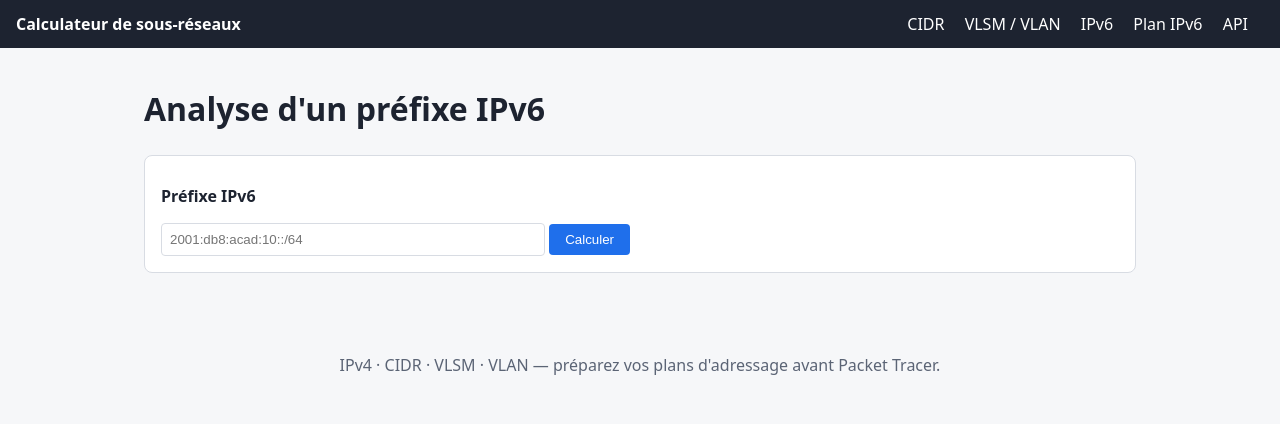
After one commit to Greg-Yo/calculateur-de-sous-reseau, a Spring Boot app: page /ipv6 in a window 1280 px wide. The commit adds this page. Shown: the top 424 px of the page. Run offline with Spring Boot 4, Linux system fonts and the light colour scheme; some of the project's set-up classes (security, data sources, template engines, error pages and the like) are left out, and stand-ins take their place.

Commit message:
feat: add the IPv6 prefix analysis page
Co-Authored-By: Claude Opus 5.5 <noreply@anthropic.com>
Claude-Session: https://claude.ai/code/session_01XVMMJhZLq7YD9KQzhAFHw5

```diff
--- /dev/null
+++ b/src/main/java/com/coco/subnet/controller/Ipv6WebController.java
@@ -0,0 +1,58 @@
+package com.coco.subnet.controller;
+
+import com.coco.subnet.dto.Ipv6CidrForm;
+import com.coco.subnet.dto.Ipv6SubnetResponse;
+import com.coco.subnet.model.InvalidInputException;
+import com.coco.subnet.service.Ipv6SubnetService;
+import org.springframework.stereotype.Controller;
+import org.springframework.ui.Model;
+import org.springframework.validation.BindingResult;
+import org.springframework.web.bind.annotation.GetMapping;
+import org.springframework.web.bind.annotation.ModelAttribute;
+import org.springframework.web.bind.annotation.PostMapping;
+
+/** Pages web IPv6 : même principe que WebController (le modèle valide, les erreurs vont sous le champ). */
+@Controller
+public class Ipv6WebController {
+
+    private final Ipv6SubnetService subnetService;
+
+    public Ipv6WebController(Ipv6SubnetService subnetService) {
+        this.subnetService = subnetService;
+    }
+
+    @GetMapping("/ipv6")
+    public String ipv6Page(Model model) {
+        model.addAttribute("ipv6CidrForm", new Ipv6CidrForm());
+        return "ipv6";
+    }
+
+    @PostMapping("/ipv6")
+    public String calculateIpv6(@ModelAttribute("ipv6CidrForm") Ipv6CidrForm form, BindingResult binding, Model model) {
+        try {
+            Ipv6SubnetResponse result = Ipv6SubnetResponse.from(subnetService.calculate(form.getCidr()));
+            model.addAttribute("result", result);
+            model.addAttribute("totalAddressesGrouped", groupThousands(result.totalAddresses()));
+            model.addAttribute("subnets64Grouped", groupThousands(result.subnets64()));
+        } catch (InvalidInputException e) {
+            WebController.reject(binding, e);
+        }
+        return "ipv6";
+    }
+
+    /** "18446744073709551616" → "18 446 744 073 709 551 616" (null reste null). */
+    static String groupThousands(String digits) {
+        if (digits == null) {
+            return null;
+        }
+        StringBuilder grouped = new StringBuilder();
+        int length = digits.length();
+        for (int i = 0; i < length; i++) {
+            if (i > 0 && (length - i) % 3 == 0) {
+                grouped.append(' ');
+            }
+            grouped.append(digits.charAt(i));
+        }
+        return grouped.toString();
+    }
+}
--- a/src/main/resources/templates/fragments/layout.html
+++ b/src/main/resources/templates/fragments/layout.html
@@ -12,6 +12,8 @@
     <nav>
         <a th:href="@{/}">CIDR</a>
         <a th:href="@{/vlsm}">VLSM / VLAN</a>
+        <a th:href="@{/ipv6}">IPv6</a>
+        <a th:href="@{/ipv6/plan}">Plan IPv6</a>
         <a th:href="@{/swagger-ui.html}">API</a>
     </nav>
 </header>
--- /dev/null
+++ b/src/main/resources/templates/ipv6.html
@@ -0,0 +1,35 @@
+<!DOCTYPE html>
+<html lang="fr" xmlns:th="http://www.thymeleaf.org">
+<head th:replace="~{fragments/layout :: head('IPv6')}"></head>
+<body>
+<header th:replace="~{fragments/layout :: header}"></header>
+<main>
+    <h1>Analyse d'un préfixe IPv6</h1>
+
+    <form th:action="@{/ipv6}" th:object="${ipv6CidrForm}" method="post" class="card">
+        <label for="cidr">Préfixe IPv6</label>
+        <input id="cidr" type="text" th:field="*{cidr}" placeholder="2001:db8:acad:10::/64" autocomplete="off"
+               th:classappend="${#fields.hasErrors('cidr')} ? 'invalid'">
+        <p class="error" th:if="${#fields.hasErrors('cidr')}" th:errors="*{cidr}">Erreur</p>
+        <button type="submit">Calculer</button>
+    </form>
+
+    <section th:if="${result}" class="card">
+        <p class="warning" th:each="warning : ${result.warnings}" th:text="${warning}">Avertissement</p>
+        <table class="details">
+            <tr><th>Réseau</th><td th:text="${result.cidr}"></td></tr>
+            <tr><th>Adresse réseau</th><td th:text="${result.networkAddress}"></td></tr>
+            <tr><th>Forme complète</th><td th:text="${result.networkAddressFull}"></td></tr>
+            <tr><th>Dernière adresse</th><td th:text="${result.lastAddress}"></td></tr>
+            <tr><th>Longueur du préfixe</th><td th:text="'/' + ${result.prefixLength}"></td></tr>
+            <tr><th>Adresses au total</th>
+                <td th:text="${result.totalAddressesPower} + ' = ' + ${totalAddressesGrouped}"></td></tr>
+            <tr><th>Sous-réseaux /64</th>
+                <td th:text="${subnets64Grouped} ?: '— (sans objet : préfixe plus long que /64)'"></td></tr>
+            <tr><th>Type d'adresse</th><td th:text="${result.addressTypeLabel}"></td></tr>
+        </table>
+    </section>
+</main>
+<footer th:replace="~{fragments/layout :: footer}"></footer>
+</body>
+</html>
```
Also changed, not shown: src/main/java/com/coco/subnet/dto/Ipv6CidrForm.java (added, +15 -0 lines), 1 other file.
